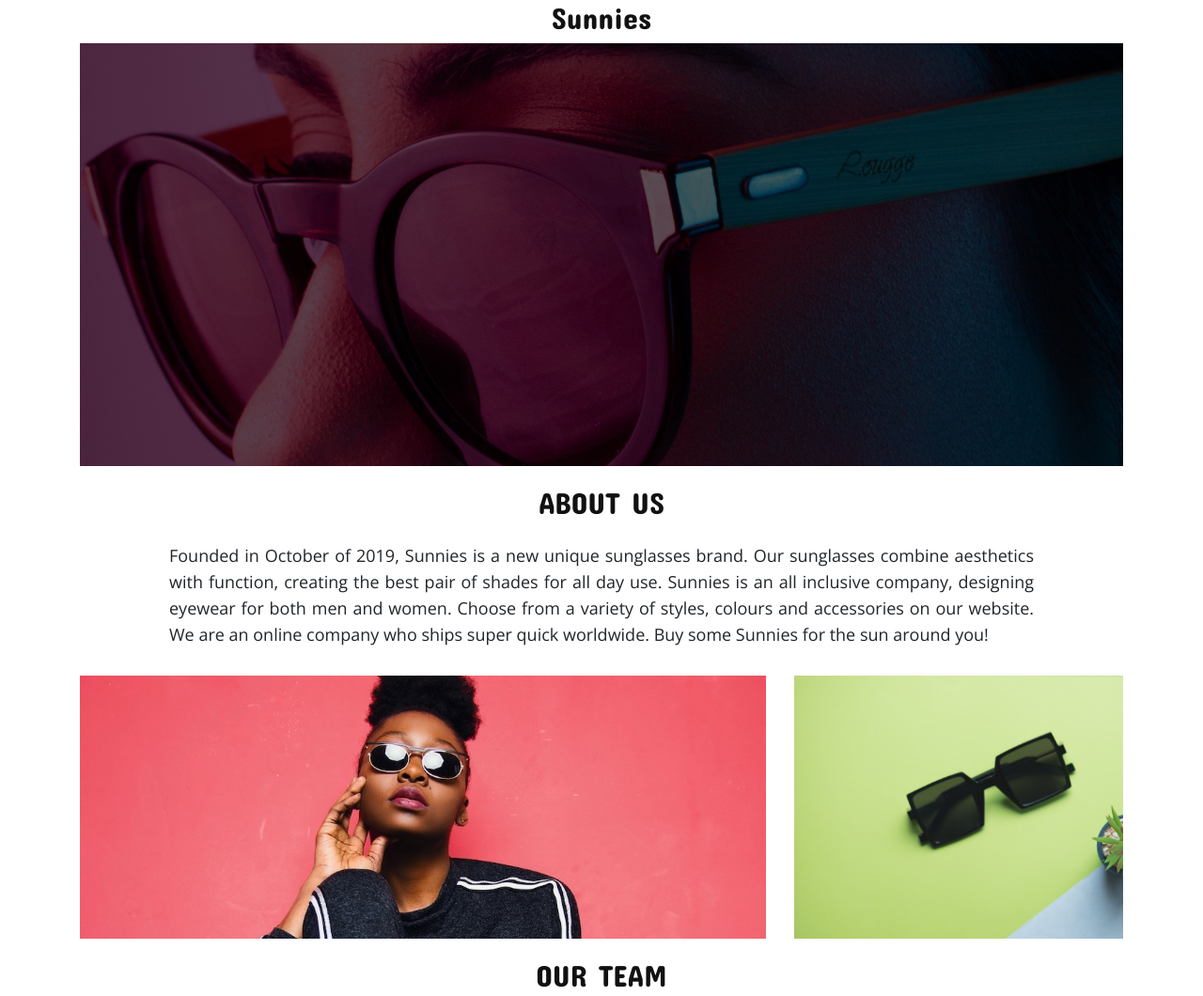
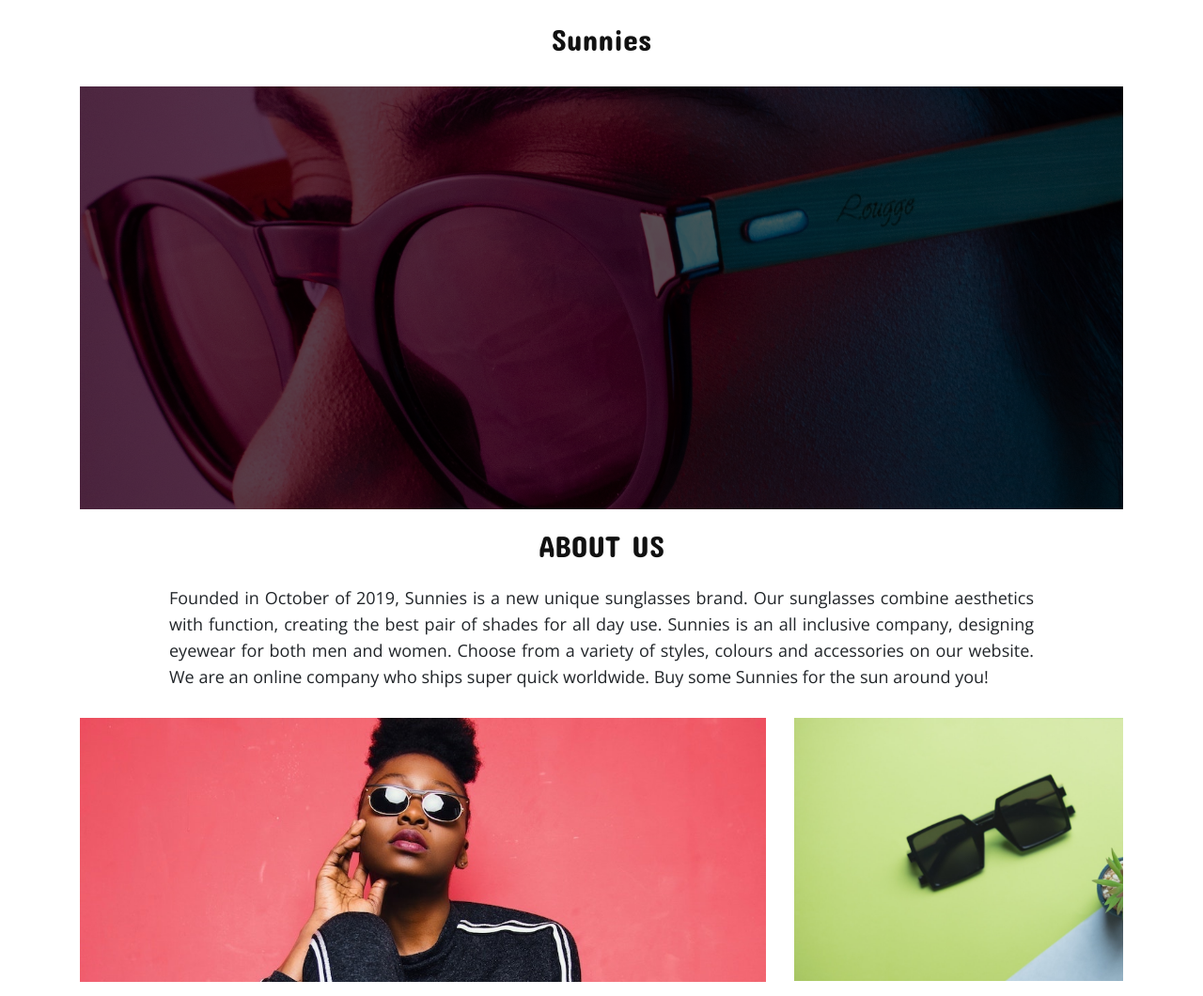
Before and after one commit to hillary25/ProductPromo, a website: page views/index.html in a window 1280 px wide. Shown: the top 1060 px of the page at 94% size. Drawn offline with nearby package versions, Linux system fonts and the light colour scheme; files that its build step writes are made by us from their sources; files whose address does not match are found by name.

Commit message:
update css

```diff
--- a/public/css/app.css
+++ b/public/css/app.css
@@ -63,11 +63,10 @@ hr
 }
 
 /*HEADER*/
-#logo a
+#logo
 {
     padding-top: 2%;
     padding-bottom: 2%;
-    text-decoration: none !important;
 }
 
 .large-img
```
